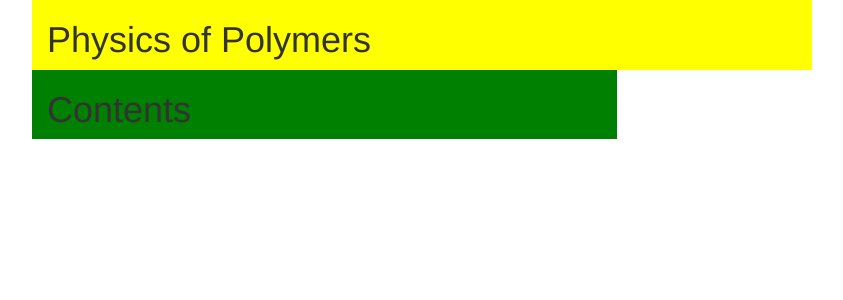
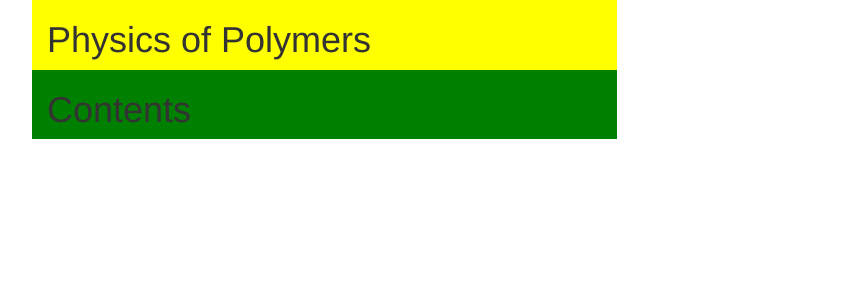
Before and after one commit to mukarramtahir/physics-of-polymers, a Jekyll site: the page built from index.html, in a window 1280 px wide. Shown: the top 300 px of the page, without its empty margins (23-866 px from the left). Built offline with Jekyll 4.4.1, drawn with Linux system fonts in a browser that asks for light colours; nearby versions of some CDN libraries.

Commit message:
start developing custom theme

```diff
--- a/index.html
+++ b/index.html
@@ -4,7 +4,7 @@ layout: cover
 
 <div class="container">
   <div class="row">
-    <div class="col-xs-8" id="title">
+    <div class="col-md-6" id="title">
       <h1>Physics of Polymers</h1>
     </div>
   </div>
```
